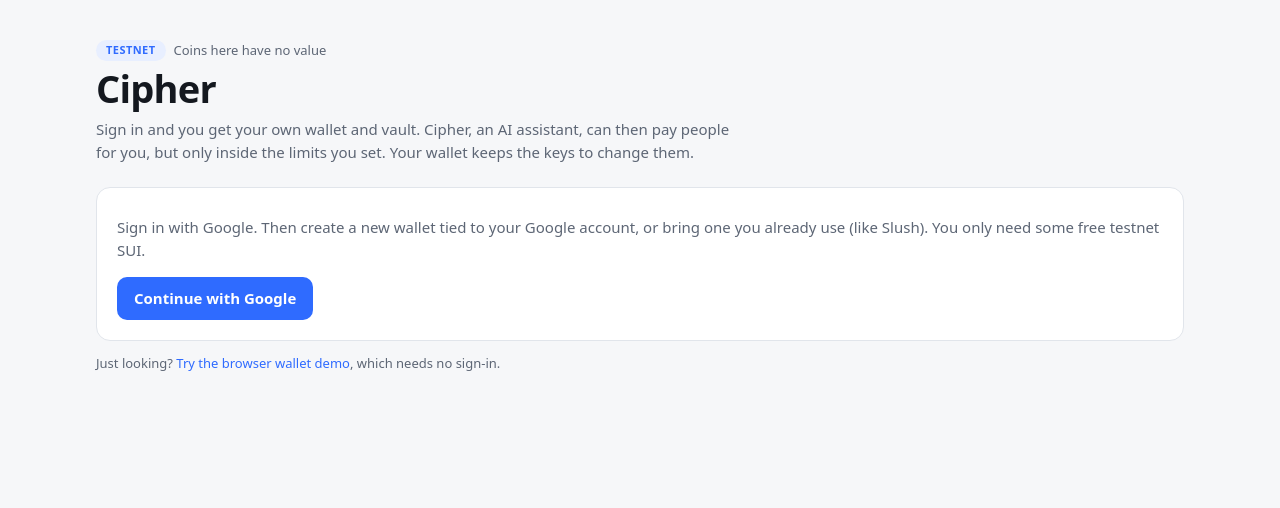
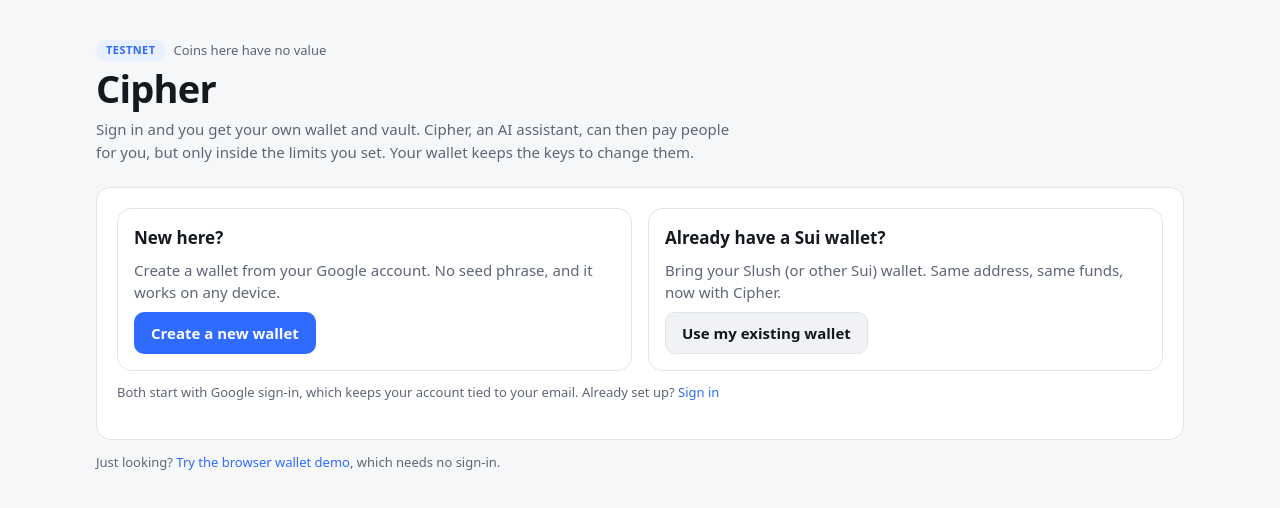
Before and after one commit to samc005/MystenLabs, a Next.js app in the folder demo-ui/: page / in a window 1280 px wide. Shown: the top 508 px of the page. Built offline with nearby package versions, Linux system fonts and the light colour scheme; no server answers.

Commit message:
Offer new and existing wallets on the home page
The front door now shows "Create a new wallet" and "Use my existing
wallet" side by side, plus a plain sign-in link for returning users.
Both still start with Google sign-in; setup then opens on the option
the user picked.

```diff
--- a/demo-ui/app/globals.css
+++ b/demo-ui/app/globals.css
@@ -472,3 +472,27 @@ input:focus {
   color: var(--error);
   font-size: 13px;
 }
+
+.choices {
+  display: grid;
+  grid-template-columns: repeat(auto-fit, minmax(240px, 1fr));
+  gap: 16px;
+  margin-bottom: 12px;
+}
+.choice {
+  display: flex;
+  flex-direction: column;
+  align-items: flex-start;
+  gap: 8px;
+  padding: 16px;
+  border: 1px solid var(--border);
+  border-radius: var(--radius);
+}
+.choice h2 {
+  margin: 0;
+  font-size: 17px;
+}
+.choice p {
+  margin: 0;
+  flex: 1;
+}
--- a/demo-ui/app/page.tsx
+++ b/demo-ui/app/page.tsx
@@ -56,13 +56,30 @@ export default function Home() {
         {me?.user && <p className="muted">Taking you to Cipher…</p>}
         {me && !me.user && (
           <>
-            <p className="muted">
-              Sign in with Google. Then create a new wallet tied to your Google account, or bring one you already use
-              (like Slush). You only need some free testnet SUI.
+            <div className="choices">
+              <div className="choice">
+                <h2>New here?</h2>
+                <p className="muted">
+                  Create a wallet from your Google account. No seed phrase, and it works on any device.
+                </p>
+                <button onClick={() => void startGoogleSignIn("new")}>Create a new wallet</button>
+              </div>
+              <div className="choice">
+                <h2>Already have a Sui wallet?</h2>
+                <p className="muted">
+                  Bring your Slush (or other Sui) wallet. Same address, same funds, now with Cipher.
+                </p>
+                <button className="secondary" onClick={() => void startGoogleSignIn("existing")}>
+                  Use my existing wallet
+                </button>
+              </div>
+            </div>
+            <p className="muted small">
+              Both start with Google sign-in, which keeps your account tied to your email. Already set up?{" "}
+              <button className="link" onClick={() => void startGoogleSignIn()}>
+                Sign in
+              </button>
             </p>
-            <div className="actions">
-              <button onClick={() => void startGoogleSignIn()}>Continue with Google</button>
-            </div>
           </>
         )}
       </article>
--- a/demo-ui/lib/owner-signer.ts
+++ b/demo-ui/lib/owner-signer.ts
@@ -43,11 +43,30 @@ function storedEphemeral(): Ed25519Keypair | null {
   }
 }
 
+const SETUP_CHOICE = "cipher-setup-choice";
+
+/** What the user picked on the home page, so setup opens on that option after Google sign-in. */
+export function takeSetupChoice(): "new" | "existing" | null {
+  try {
+    const value = window.sessionStorage.getItem(SETUP_CHOICE);
+    window.sessionStorage.removeItem(SETUP_CHOICE);
+    return value === "new" || value === "existing" ? value : null;
+  } catch {
+    return null;
+  }
+}
+
 /**
  * Starts Google sign-in and opens a zkLogin wallet session for this tab. The ephemeral private key
  * stays in sessionStorage; only its public key is sent. Falls back to plain sign-in on any error.
+ * `choice` remembers which setup option to open afterwards (new accounts only).
  */
-export async function startGoogleSignIn(): Promise<void> {
+export async function startGoogleSignIn(choice?: "new" | "existing"): Promise<void> {
+  try {
+    if (choice) window.sessionStorage.setItem(SETUP_CHOICE, choice);
+  } catch {
+    // Only a convenience.
+  }
   try {
     const ephemeral = new Ed25519Keypair();
     window.sessionStorage.setItem(EPHEMERAL_KEY, ephemeral.getSecretKey());
```
Also changed, not shown: demo-ui/app/onboarding/page.tsx (+5 -2 lines).
